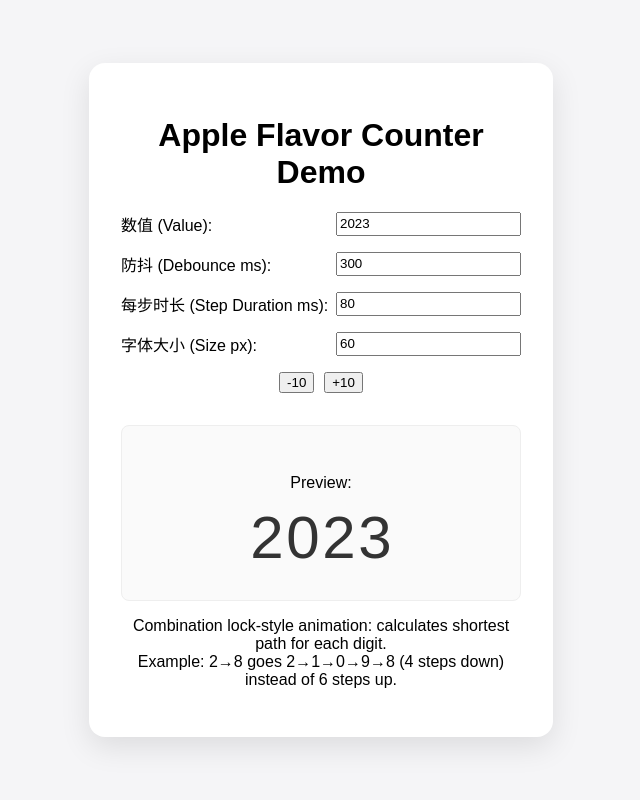
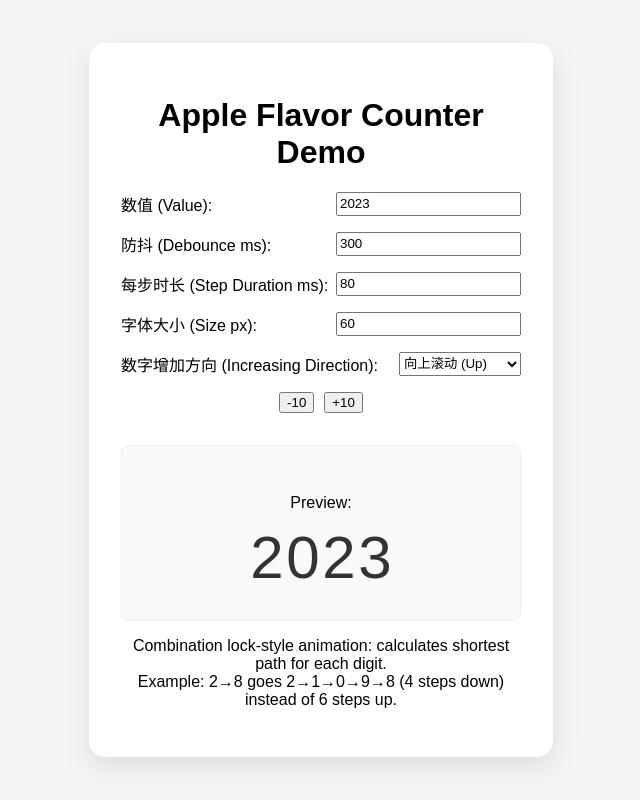
Before and after one commit to FutabaTsukushi/apple-flavor-counter, a Vue app: page / in a window 1280 px wide. Shown: the whole page, without its empty margins (319-959 px from the left). Built offline with nearby package versions, Linux system fonts and the light colour scheme.

Commit message:
feat: add increasingDirection prop to AppleFlavorCounter for customizable scroll direction

```diff
--- a/src/App.vue
+++ b/src/App.vue
@@ -6,6 +6,7 @@
 const debounceVal = ref(300)
 const stepDurationVal = ref(80)
 const sizeVal = ref(60)
+const increasingDirectionVal = ref<'up' | 'down'>('up')
 
 const add = () => (count.value += 10)
 const sub = () => (count.value -= 10)
@@ -36,6 +37,14 @@
         <input type="number" v-model.number="sizeVal" />
       </label>
 
+      <label>
+        数字增加方向 (Increasing Direction):
+        <select v-model="increasingDirectionVal">
+          <option value="up">向上滚动 (Up)</option>
+          <option value="down">向下滚动 (Down)</option>
+        </select>
+      </label>
+
       <div class="buttons">
         <button @click="sub">-10</button>
         <button @click="add">+10</button>
@@ -49,6 +58,7 @@
         :debounce="debounceVal"
         :step-duration="stepDurationVal"
         :size="sizeVal"
+        :increasing-direction="increasingDirectionVal"
         color="#333"
       />
     </div>
--- a/src/AppleFlavorCounter.vue
+++ b/src/AppleFlavorCounter.vue
@@ -44,6 +44,11 @@
   stepDuration: {
     type: Number,
     default: 80
+  },
+  increasingDirection: {
+    type: String as () => 'up' | 'down',
+    default: 'up',
+    validator: (v: string) => ['up', 'down'].includes(v)
   }
 })
 
@@ -99,10 +104,15 @@
   direction: 'up' | 'down'
 ): Promise<void> {
   return new Promise(resolve => {
+    const isFromBottom =
+      props.increasingDirection === 'up'
+        ? direction === 'up'
+        : direction === 'down'
+
     displayDigits.value[index] = {
       current: toDigit,
       old: fromDigit,
-      direction: direction === 'up' ? 'from-bottom' : 'from-top'
+      direction: isFromBottom ? 'from-bottom' : 'from-top'
     }
 
     nextTick(() => {
@@ -122,7 +132,6 @@
       const newEl = slot.querySelector('.new')
 
       if (oldEl && newEl) {
-        const isFromBottom = direction === 'up'
         const yOffset = 100
 
         gsap.killTweensOf([oldEl, newEl])
```
Also changed, not shown: 2 other files (tests, documents, lock files or other folders).
